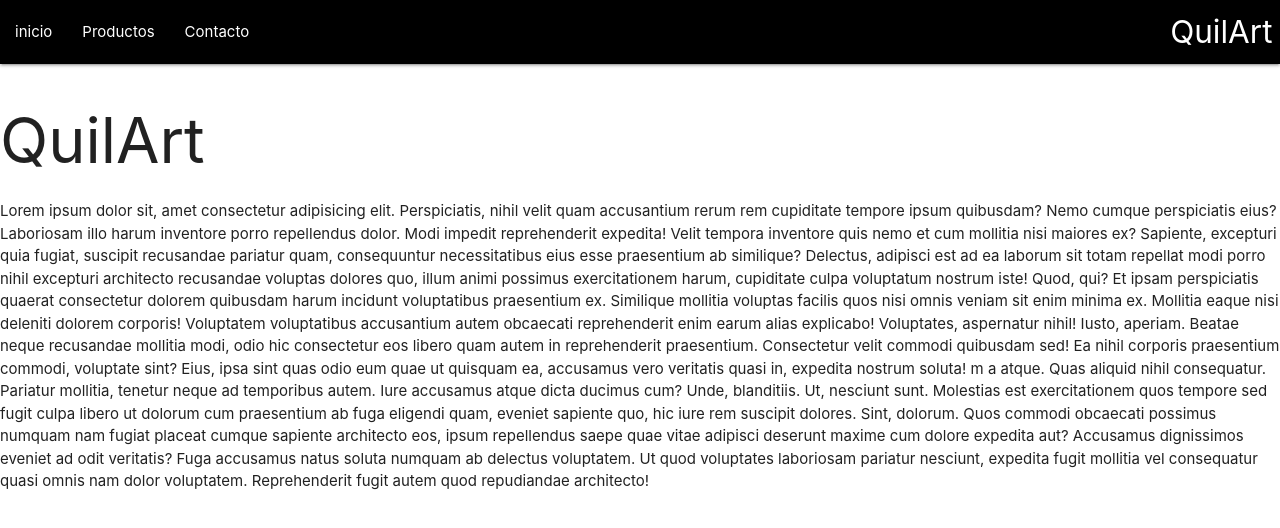
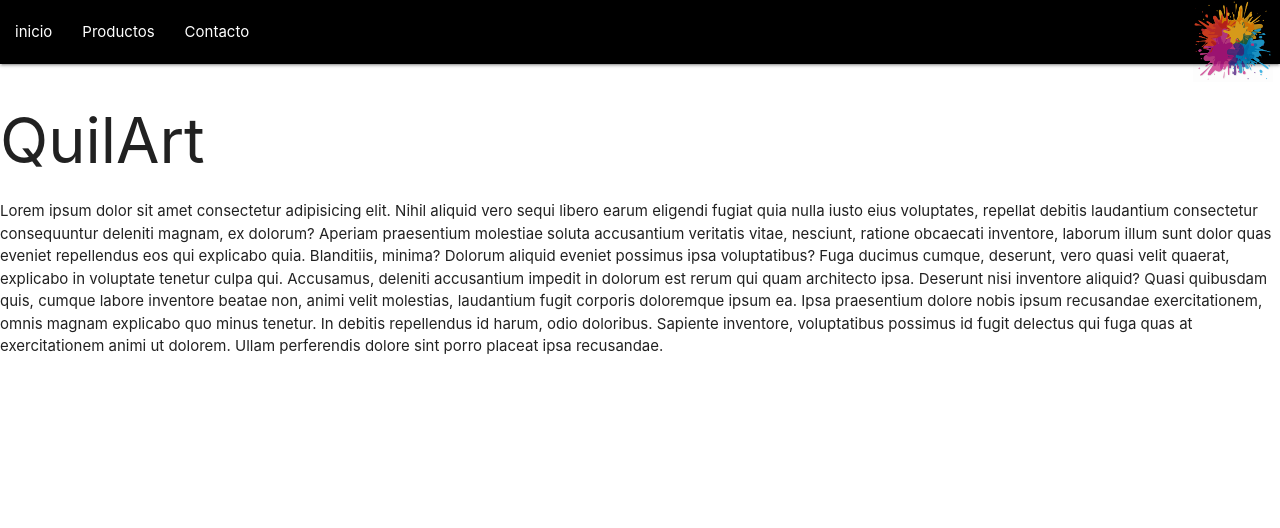
Before and after one commit to pupy70/quil-art, a plain HTML site: page index.html in a window 1280 px wide. Drawn offline with nearby package versions, Linux system fonts and the light colour scheme.

Commit message:
21112021

```diff
--- a/index.html
+++ b/index.html
@@ -13,30 +13,32 @@
      <!-- Compiled and minified JavaScript -->
      <script src="https://cdnjs.cloudflare.com/ajax/libs/materialize/1.0.0/js/materialize.min.js"></script>
 </head>
-<header>
+<body>
+  <header>
     <nav>
         <div class="nav-wrapper">
-          <a href="#" class="brand-logo right">QuilArt</a>
+          <a href="#" class="brand-logo right"><img src="Images/01.-colores.png" width="80px" alt=""></a>
+
           <ul id="nav-mobile" class="left hide-on-med-and-down">
-            <li><a href="sass.html">inicio</a></li>
-            <li><a href="badges.html">Productos</a></li>
-            <li><a href="collapsible.html">Contacto</a></li>
+            <li><a href="index.html">inicio</a></li>
+            <li><a href="product.html">Productos</a></li>
+            <li><a href="contact.html">Contacto</a></li>
           </ul>
         </div>
       </nav>
 </header>
-<body>
-    <h1>QuilArt</h1>
-    <p>Lorem ipsum dolor sit, amet consectetur adipisicing elit. Perspiciatis, nihil velit quam accusantium rerum rem cupiditate tempore ipsum quibusdam? Nemo cumque perspiciatis eius? Laboriosam illo harum inventore porro repellendus dolor.
-    Modi impedit reprehenderit expedita! Velit tempora inventore quis nemo et cum mollitia nisi maiores ex? Sapiente, excepturi quia fugiat, suscipit recusandae pariatur quam, consequuntur necessitatibus eius esse praesentium ab similique?
-    Delectus, adipisci est ad ea laborum sit totam repellat modi porro nihil excepturi architecto recusandae voluptas dolores quo, illum animi possimus exercitationem harum, cupiditate culpa voluptatum nostrum iste! Quod, qui?
-    Et ipsam perspiciatis quaerat consectetur dolorem quibusdam harum incidunt voluptatibus praesentium ex. Similique mollitia voluptas facilis quos nisi omnis veniam sit enim minima ex. Mollitia eaque nisi deleniti dolorem corporis!
-    Voluptatem voluptatibus accusantium autem obcaecati reprehenderit enim earum alias explicabo! Voluptates, aspernatur nihil! Iusto, aperiam. Beatae neque recusandae mollitia modi, odio hic consectetur eos libero quam autem in reprehenderit praesentium.
-    Consectetur velit commodi quibusdam sed! Ea nihil corporis praesentium commodi, voluptate sint? Eius, ipsa sint quas odio eum quae ut quisquam ea, accusamus vero veritatis quasi in, expedita nostrum soluta!
-    m a atque. Quas aliquid nihil consequatur. Pariatur mollitia, tenetur neque ad temporibus autem. Iure accusamus atque dicta ducimus cum? Unde, blanditiis.
-    Ut, nesciunt sunt. Molestias est exercitationem quos tempore sed fugit culpa libero ut dolorum cum praesentium ab fuga eligendi quam, eveniet sapiente quo, hic iure rem suscipit dolores. Sint, dolorum.
-    Quos commodi obcaecati possimus numquam nam fugiat placeat cumque sapiente architecto eos, ipsum repellendus saepe quae vitae adipisci deserunt maxime cum dolore expedita aut? Accusamus dignissimos eveniet ad odit veritatis?
-    Fuga accusamus natus soluta numquam ab delectus voluptatem. Ut quod voluptates laboriosam pariatur nesciunt, expedita fugit mollitia vel consequatur quasi omnis nam dolor voluptatem. Reprehenderit fugit autem quod repudiandae architecto!</p>
+<section>
+  <h1>QuilArt</h1>
+  <p>Lorem ipsum dolor sit amet consectetur adipisicing elit. Nihil aliquid vero sequi libero earum eligendi fugiat quia nulla iusto eius voluptates, repellat debitis laudantium consectetur consequuntur deleniti magnam, ex dolorum?
+  Aperiam praesentium molestiae soluta accusantium veritatis vitae, nesciunt, ratione obcaecati inventore, laborum illum sunt dolor quas eveniet repellendus eos qui explicabo quia. Blanditiis, minima? Dolorum aliquid eveniet possimus ipsa voluptatibus?
+  Fuga ducimus cumque, deserunt, vero quasi velit quaerat, explicabo in voluptate tenetur culpa qui. Accusamus, deleniti accusantium impedit in dolorum est rerum qui quam architecto ipsa. Deserunt nisi inventore aliquid?
+  Quasi quibusdam quis, cumque labore inventore beatae non, animi velit molestias, laudantium fugit corporis doloremque ipsum ea. Ipsa praesentium dolore nobis ipsum recusandae exercitationem, omnis magnam explicabo quo minus tenetur.
+  In debitis repellendus id harum, odio doloribus. Sapiente inventore, voluptatibus possimus id fugit delectus qui fuga quas at exercitationem animi ut dolorem. Ullam perferendis dolore sint porro placeat ipsa recusandae.</p>
+</section>
+
+
+
+
 </body>
 <footer>
 
```
Also changed, not shown: Images/01.-colores.png (added), Images/126-1260681_mancha-pintura-manchadepintura-color-mancha-de-pintura-png.png (added), Images/56499723-fondo-con-manchas-de-colores-y-pulveriza-sobre-blanco-ilustración-vectorial.jpg (added), Images/74ef7a10cb7092b557fa635bfa7d5e97.jpg (added).
